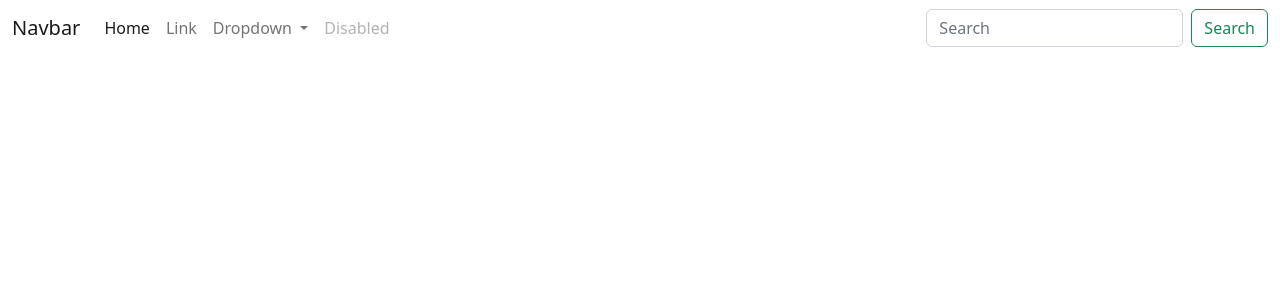
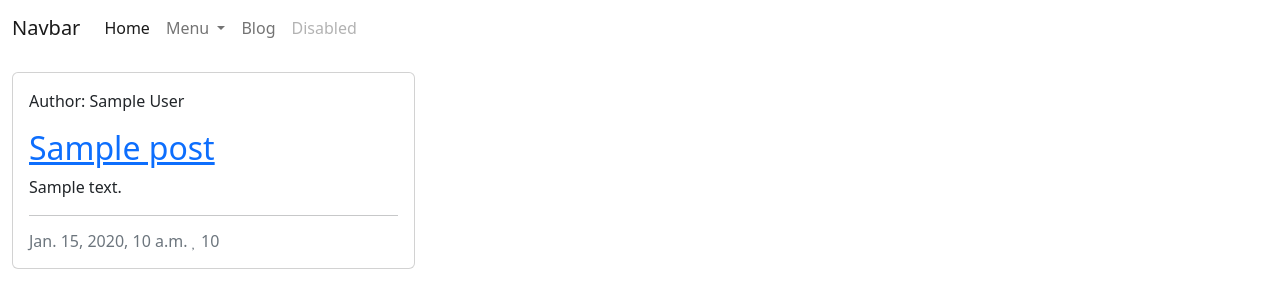
Before and after one commit to G-Milzink/CI_PP4_RBS, a Django app: template templates/blog.html in a window 1280 px wide. Shown: the top 308 px of the page. Run offline with Django 3.2, Linux system fonts and the light colour scheme; the template is opened without the code that fills it: most values are stand-ins (such as "Sample title", 1, 10 or a date in 2020).

Commit message:
setup base/blog templates/display blogposts

```diff
--- /dev/null
+++ b/blog/urls.py
@@ -0,0 +1,6 @@
+from . import views
+from django.urls import path
+
+urlpatterns = [
+    path('', views.PostList.as_view(), name='blog')
+]
--- a/rbs2022/urls.py
+++ b/rbs2022/urls.py
@@ -19,4 +19,5 @@ from django.urls import path, include
 urlpatterns = [
     path('admin/', admin.site.urls),
     path('summernote/', include('django_summernote.urls')),
+    path('blog/', include('blog.urls'), name='blog_urls')
 ]
--- a/templates/base.html
+++ b/templates/base.html
@@ -23,14 +23,11 @@
           <div class="collapse navbar-collapse" id="navbarSupportedContent">
             <ul class="navbar-nav me-auto mb-2 mb-lg-0">
               <li class="nav-item">
-                <a class="nav-link active" aria-current="page" href="#">Home</a>
-              </li>
-              <li class="nav-item">
-                <a class="nav-link" href="#">Link</a>
+                <a class="nav-link active" aria-current="page" href="/">Home</a>
               </li>
               <li class="nav-item dropdown">
                 <a class="nav-link dropdown-toggle" href="#" role="button" data-bs-toggle="dropdown" aria-expanded="false">
-                  Dropdown
+                  Menu
                 </a>
                 <ul class="dropdown-menu">
                   <li><a class="dropdown-item" href="#">Action</a></li>
@@ -40,17 +37,23 @@
                 </ul>
               </li>
               <li class="nav-item">
+                <a class="nav-link" href="/blog">Blog</a>
+              </li>
+              <li class="nav-item">
                 <a class="nav-link disabled">Disabled</a>
               </li>
             </ul>
-            <form class="d-flex" role="search">
+            <!-- disabled for now...perhaps usefull for the blog page? -->
+            <!-- <form class="d-flex" role="search">
               <input class="form-control me-2" type="search" placeholder="Search" aria-label="Search">
               <button class="btn btn-outline-success" type="submit">Search</button>
-            </form>
+            </form> -->
           </div>
         </div>
       </nav>
+    {% block content %}
 
+    {% endblock content %}
     <!-- bootstrap 5.2.3: -->
     <script src="https://cdn.jsdelivr.net/npm/bootstrap@5.2.3/dist/js/bootstrap.min.js"></script>
 </body>
--- a/templates/blog.html
+++ b/templates/blog.html
@@ -5,11 +5,40 @@
 
 <div class="container-fluid">
     <div class="row">
-
         <!-- Blog Entries Column -->
         <div class="col-12 mt-3 left">
             <div class="row">
+            {% for post in post_list %}
+                <div class="col-md-4">
+                    <div class="card mb-4">
+                        <div class="card-body">
+                            <!-- <div class="image-container">
+                                {% if "placeholder" in post.featured_image.url %}
+                                <img class="card-img-top"
+                                    src="https://codeinstitute.s3.amazonaws.com/fullstack/blog/default.jpg">
+                                {% else %}
+                                <img class="card-img-top" src=" {{ post.featured_image.url }}">
+                                {% endif %}
+                                <div class="image-flash">
 
+                                </div>
+                            </div> -->
+                            <p class="author">Author: {{ post.author }}</p>
+                            <a href="#" class="post-link">
+                                <h2 class="card-title">{{ post.title }}</h2>
+                            </a>
+                            <p class="card-text">{{ post.excerpt }}</p>
+                            <hr />
+                            <p class="card-text text-muted h6">{{ post.created_on}} <i class="far fa-heart"></i>
+                                {{ post.number_of_likes }}</p>
+                        </div>
+                    </div>
+                </div>
+            {% if forloop.counter|divisibleby:3 %}
+            </div>
+            <div class="row">
+            {% endif %}
+            {% endfor %}
             </div>
         </div>
     </div>
```
Also changed, not shown: blog/views.py (+13 -0 lines), templates/index.html (added, +13 -0 lines).
